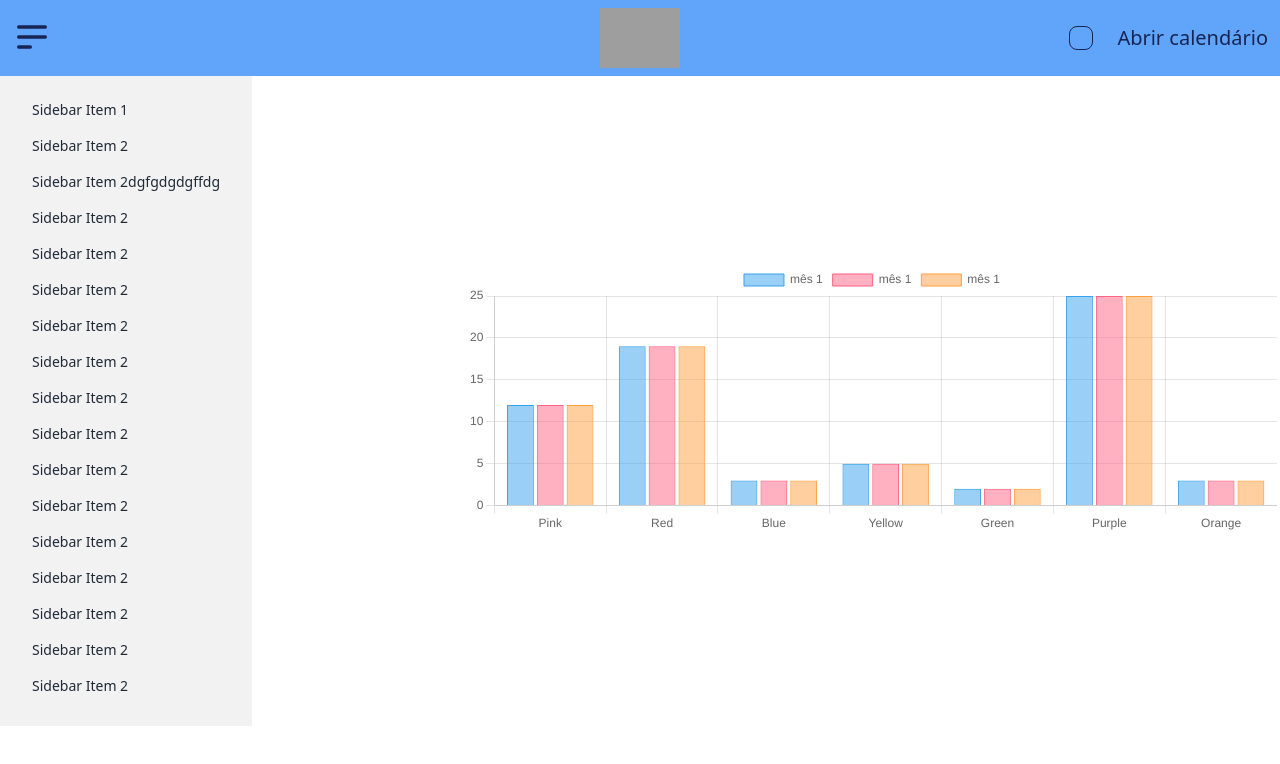
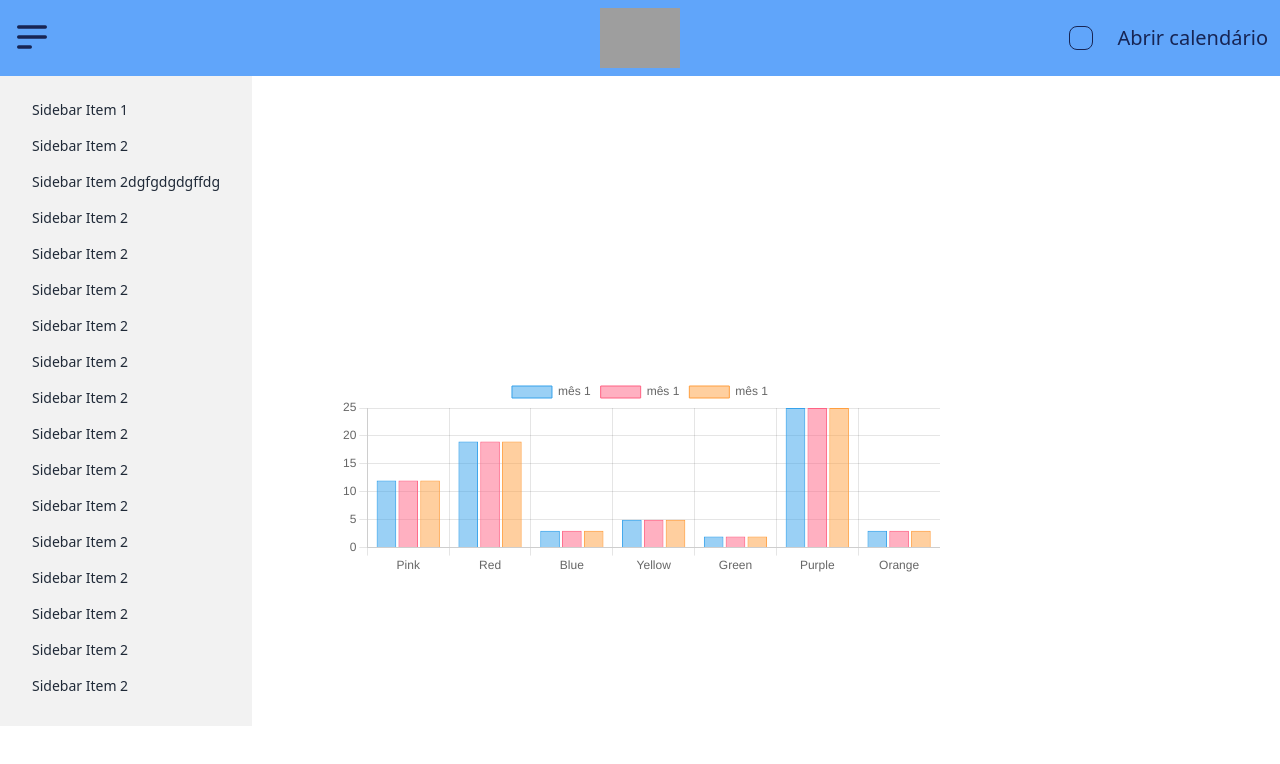
Before and after one commit to JoaoBonfimMeireles/graphic-chart-js, a React (Create React App) app: page / in a window 1280 px wide. Both pictures are taken after a click on the button 32 px from the left and 37 px from the top of the page. Shown: the top 764 px of the page. Built offline with nearby package versions, Linux system fonts and the light colour scheme; grey boxes are pictures that could not be loaded.

Commit message:
ajustei o bloco no meio

```diff
--- a/src/App.js
+++ b/src/App.js
@@ -18,9 +18,9 @@ function App() {
   return (
     <div>
       <Navbar handleClickDrawer={handleClickDrawer} />
-      <div className="flex justify-center items-center fixed">
+      <div className="flex justify-between items-top fixed w-screen h-screen mr-[-765px]">
         {isDrawer ? <Drawer /> : ""}
-        <div className={`artboard artboard-horizontal phone-4 relative top-[50px] left-[20%]`}>
+        <div className={`w-full flex items-center justify-center`}>
           <TableOne />
         </div>
       </div>
--- a/src/Components/Drawer/Drawer.js
+++ b/src/Components/Drawer/Drawer.js
@@ -1,6 +1,6 @@
 function Drawer() {
     return (
-        <div className="drawer lg:drawer-open max-w-[400px] left-0 relative">
+        <div className="drawer lg:drawer-open max-w-[400px] left-0 relative mr-[-765px]">
             <input id="my-drawer-2" type="checkbox" className="drawer-toggle" />
             <div className="drawer-side max-h-[650px]">
                 <label htmlFor="my-drawer-2" aria-label="close sidebar" className="drawer-overlay"></label>
```
